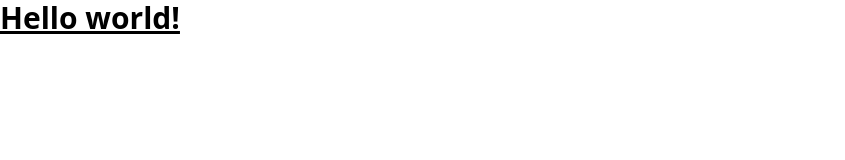
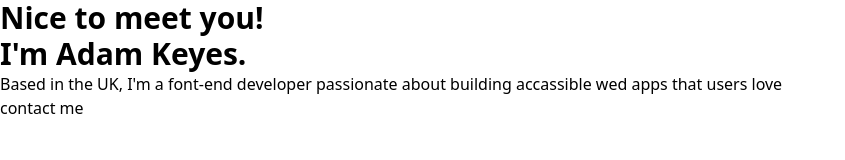
Before and after one commit to cleliepradeau/TD5, a website built with Vite: page index.html in a window 1280 px wide. Shown: the whole page, without its empty margins (0-845 px from the left). Built offline with nearby package versions, Linux system fonts and the light colour scheme.

Commit message:
exercice

```diff
--- a/index.html
+++ b/index.html
@@ -8,7 +8,10 @@
 </head>
 
 <body>
-  <h1 class="text-3xl font-bold underline">Hello world!</h1>
+  <h1 class="text-3xl font-bold ">Nice to meet you!<br>I'm Adam Keyes.</h1>
+  <p class="">Based in the UK, I'm a font-end developer passionate about building accassible wed apps that users love
+  </p>
+  <p class="text--clr-green-300">contact me</p>
 </body>
 
 </html>
--- a/src/style.css
+++ b/src/style.css
@@ -1 +1,17 @@
 @import "tailwindcss";
+
+@layer base {
+  :root {
+    /* Primitive Tokens */
+    --clr-white: oklch(1 0 0);
+
+    --clr-gray-300: oklch(87.2% 0.01 258.338);
+    --clr-gray-400: oklch(70.7% 0.022 261.325);
+    --clr-gray-800: oklch(27.8% 0.033 256.848);
+    --clr-gray-900: oklch(21% 0.034 264.665);
+
+    --clr-green: oklch(87.1% 0.15 154.449);
+    --clr-green-300: oklch(79.2% 0.209 151.711);
+
+  }
+}
```
